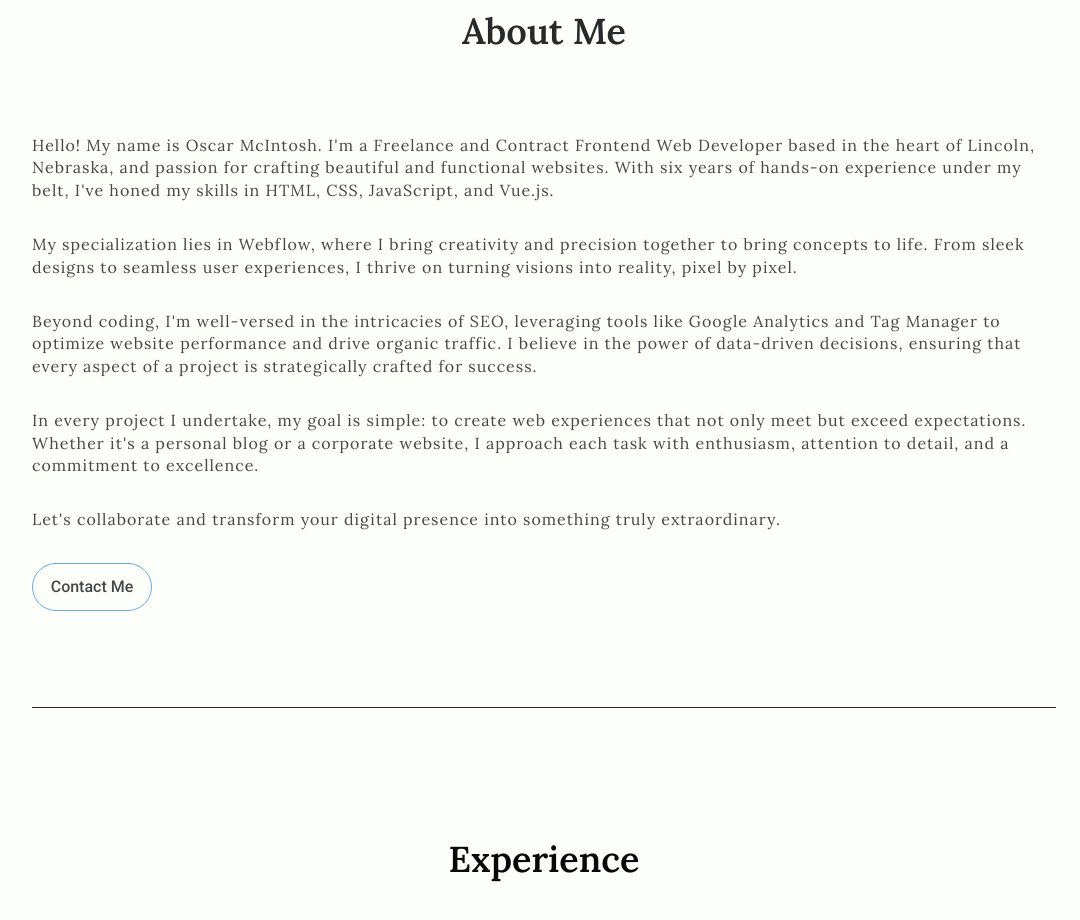
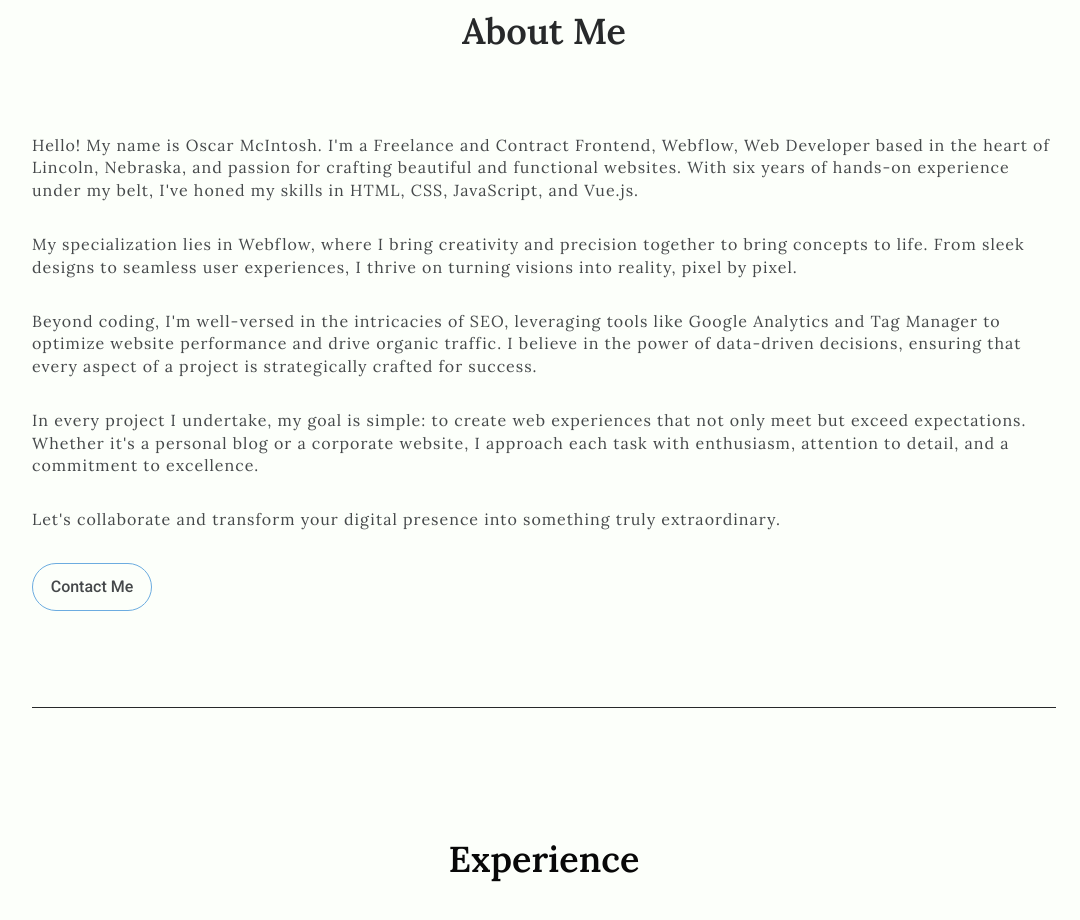
Before and after one commit to oscar-mcintosh/webflow_portfolio, a Nuxt app: page / in a window 1280 px wide. Shown: the part 920-1840 px from the top of the page, without its empty margins (96-1176 px from the left). Built offline with nearby package versions, Linux system fonts and the light colour scheme.

Commit message:
Updated about section

```diff
--- a/pages/index.vue
+++ b/pages/index.vue
@@ -58,7 +58,7 @@
                         <span class="section__subtitle"></span>
                     </h2>
                     <p class="about__description">
-                        Hello! My name is Oscar McIntosh. I'm a Freelance and Contract Frontend Web Developer based in the heart of Lincoln, Nebraska, and passion for crafting beautiful and functional websites. With six years of hands-on experience under my belt, I've honed my skills in HTML, CSS, JavaScript, and Vue.js.
+                        Hello! My name is Oscar McIntosh. I'm a Freelance and Contract Frontend, Webflow, Web Developer based in the heart of Lincoln, Nebraska, and passion for crafting beautiful and functional websites. With six years of hands-on experience under my belt, I've honed my skills in HTML, CSS, JavaScript, and Vue.js.
                     </p>
                     <p class="about__description">
                         My specialization lies in Webflow, where I bring creativity and precision together to bring concepts to life. From sleek designs to seamless user experiences, I thrive on turning visions into reality, pixel by pixel.
```
